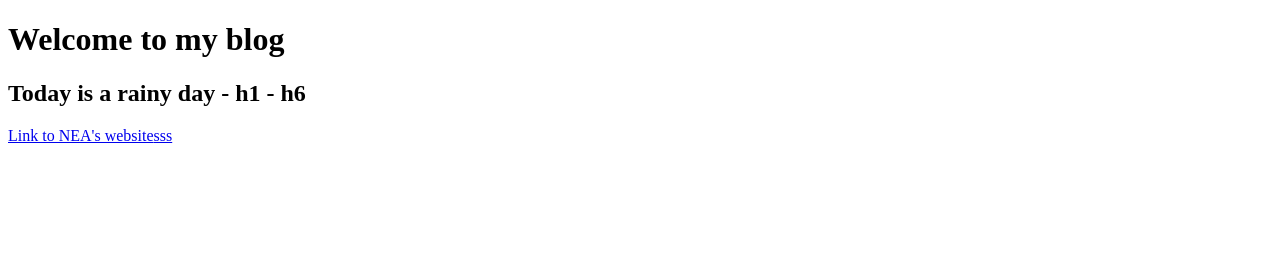
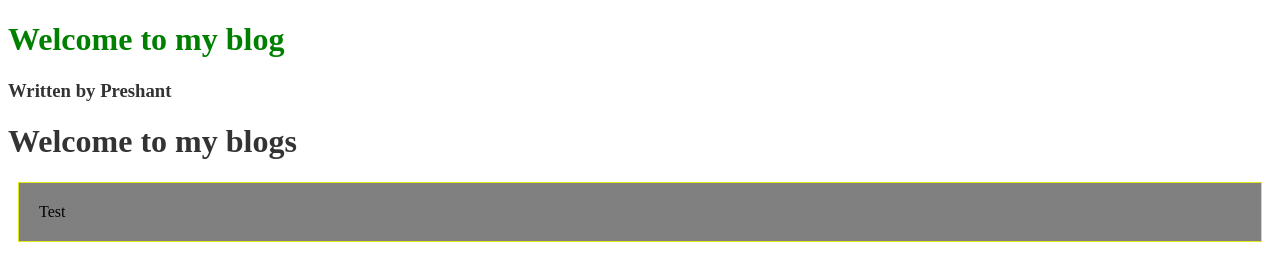
Before and after one commit to pseudowodoo/my-first-app, a plain HTML site: page index.html in a window 1280 px wide. Drawn offline with Linux system fonts and the light colour scheme.

Commit message:
New files added

```diff
--- a/index.html
+++ b/index.html
@@ -3,12 +3,15 @@
 <head>
     <meta charset="UTF-8">
     <meta name="viewport" content="width=device-width, initial-scale=1.0">
+    <link rel="stylesheet" href="style.css">
     <title>Document</title>
 </head>
 <body>
-    <h1>Welcome to my blog</h1>
-    <h2>Today is a rainy day - h1 - h6</h2>
-    <a href="https://nea.gov.sg">Link to NEA's website<span>sss</span></a>
-
+    <h1 id="docTitle" class="docTitle1">Welcome to my blog</h1>
+    <h3  class="docTitle1">Written by Preshant</h3>
+    <h1  class="docTitle1">Welcome to my blogs</h1>
+    <div id="navbox">
+        Test
+    </div>
 </body>
 </html>
--- /dev/null
+++ b/style.css
@@ -0,0 +1,21 @@
+/* header1 */
+h1 {
+    color: red;
+}
+p {
+    color:blue;
+}
+#docTitle {
+    color:green;
+}
+.docTitle1 {
+    color:#333333;
+}
+#navbox{
+    background-color: grey;
+    border: #333 1px solid;
+    border-color: rgba(255, 255, 0, 0.8);
+    margin: 10px;
+    padding: 20px;
+    display: block;
+}
```
Also changed, not shown: old.html (added, +14 -0 lines).
